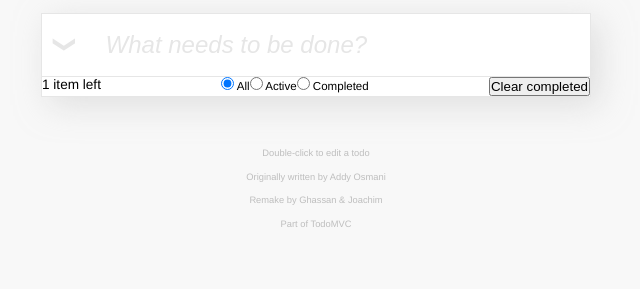
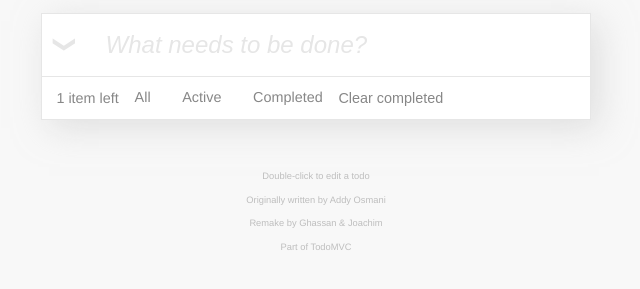
Before and after one commit to JoachimNordeke/TodoMVCBasic, a plain HTML site: page index.html in a window 1280 px wide. Shown: the part 111-400 px from the top of the page, without its empty margins (324-964 px from the left). Drawn offline with Linux system fonts and the light colour scheme.

Commit message:
changed radio in todo-action to Links. Will show in URL

```diff
--- a/index.html
+++ b/index.html
@@ -39,16 +39,13 @@
                 <li>
                     <ul>
                         <li>
-                            <input type="radio" id="All" name="Select" checked>
-                            <label for="All">All</label>
+                            <a href="#/all">All</a>
                         </li>
                         <li>
-                            <input type="radio" id="Active" name="Select">
-                            <label for="Active">Active</label>
+                            <a href="#/active">Active</a>
                         </li>
                         <li>
-                            <input type="radio" id="Completed" name="Select">
-                            <label for="Completed">Completed</label>
+                            <a href="#/completed">Completed</a>
                         </li>
                     </ul>
                 </li>
--- a/style.css
+++ b/style.css
@@ -4,62 +4,116 @@
     box-sizing: border-box;
     /* outline: 1px solid red; */
 }
+
 body {
     background-color: #f8f8f8;
     font-family: 'Helvetica Neue', Helvetica, Arial, sans-serif;
 }
+
 body, footer {
     display: flex;
     flex-direction: column;
     align-items: center;
 }
+
 li {
     display: block;
 }
-.todo-action ul {
-    display: flex;
-    justify-content: space-between;
-    font-size: .85em;
-}
+
 header {
     margin: 1em;
 }
+
 h1 {
     font-size: 5em;
     color: rgba(170, 0, 0, 0.1);
 }
-main{
+
+main {
     width: 550px;
     box-shadow: .5em .5em 2em rgba(200, 200, 200, 0.5);
     border: 1px solid #e6e6e6;
     background-color: white;
 }
-@media screen and (max-width: 550px){
+
+@media screen and (max-width: 550px) {
     main {
         width: 100vw;
     }
 }
+
+input[type="radio"] {
+    display: none;
+}
+
+.todo-action {
+    padding: 0.9em 1em;
+    justify-items: baseline;
+    color: #878787;
+    font-size: .9em;
+}
+
+.todo-action ul {
+    display: flex;
+    justify-content: space-between;
+}
+
+.todo-action a {
+    cursor: pointer;
+    font-size: 1em;
+    padding: 0.3em 0.6em;
+    margin: 0.5em;
+    border-radius: 3px;
+    color: inherit;
+    text-decoration: none;
+}
+
+.todo-action a:hover {
+    outline: solid thin rgba(175, 47, 47, 0.1);
+}
+
+.todo-action a:focus {
+    outline: solid thin rgba(175, 47, 47, 0.2);
+}
+
+.todo-action button {
+    color: inherit;
+    background: none;
+    border: none;
+    cursor: pointer;
+    font-size: inherit;
+}
+
+.todo-action button:hover {
+    text-decoration: underline;
+}
+
 footer {
     margin-top: 4em;
     font-size: .7em;
     line-height: 2em;
     color: #bebebe;
 }
+
 footer a {
     color: #bebebe;
     text-decoration: none;
 }
+
 footer a:hover {
     text-decoration: underline;
 }
+
 .todo-entry {
     display: flex;
     align-items: center;
     border-bottom: 1px solid #e6e6e6;
 }
+
 .todo-entry input[type="checkbox"] {
     display: none;
 }
+
 .todo-entry label {
     display: inline-block;
     font-size: 1.4em;
@@ -68,10 +122,12 @@ footer a:hover {
     flex: 1;
     text-align: center;
 }
-.todo-entry input[type="checkbox"]:checked + label {
+
+.todo-entry input[type="checkbox"]:checked+label {
     color: #4d4d4d;
 }
-.todo-entry input[type="text"]{
+
+.todo-entry input[type="text"] {
     font-size: 1.5em;
     color: #4d4d4d;
     padding: .7em .7em;
@@ -79,29 +135,31 @@ footer a:hover {
     flex: 10;
     background-color: "#fefefe";
 }
+
 .todo-entry input[type="text"]:focus-within {
     outline: none;
 }
+
 .todo-entry input[type="text"]::placeholder {
     color: #e6e6e6;
     font-style: italic;
 }
-.todo-entry form {
 
-}
 .todo-list li {
     display: none;
     align-items: center;
     border-bottom: 1px solid #e6e6e6;
     padding-right: .5em;
+}
 
-}
 .todo-list li:hover button {
     visibility: visible;
 }
-.todo-list input[type="checkbox"]{
+
+.todo-list input[type="checkbox"] {
     flex: 1;
 }
+
 .todo-list input[type="text"]:disabled {
     background-color: transparent;
     font-size: 1.5em;
@@ -109,6 +167,7 @@ footer a:hover {
     border: none;
     flex: 9;
 }
+
 .todo-list button {
     visibility: hidden;
     flex: 1;
@@ -116,12 +175,12 @@ footer a:hover {
     border: none;
     font-size: 1.8em;
     color: #cc9a9a;
-
     transition: color 0.2s ease-in-out;
     -moz-transition: color 0.2s ease-in-out;
     -o-transition: color 0.2s ease-in-out;
     -webkit-transition: color 0.2s ease-in-out;
 }
+
 .todo-list button:hover {
     color: #af5b5e;
 }
```
